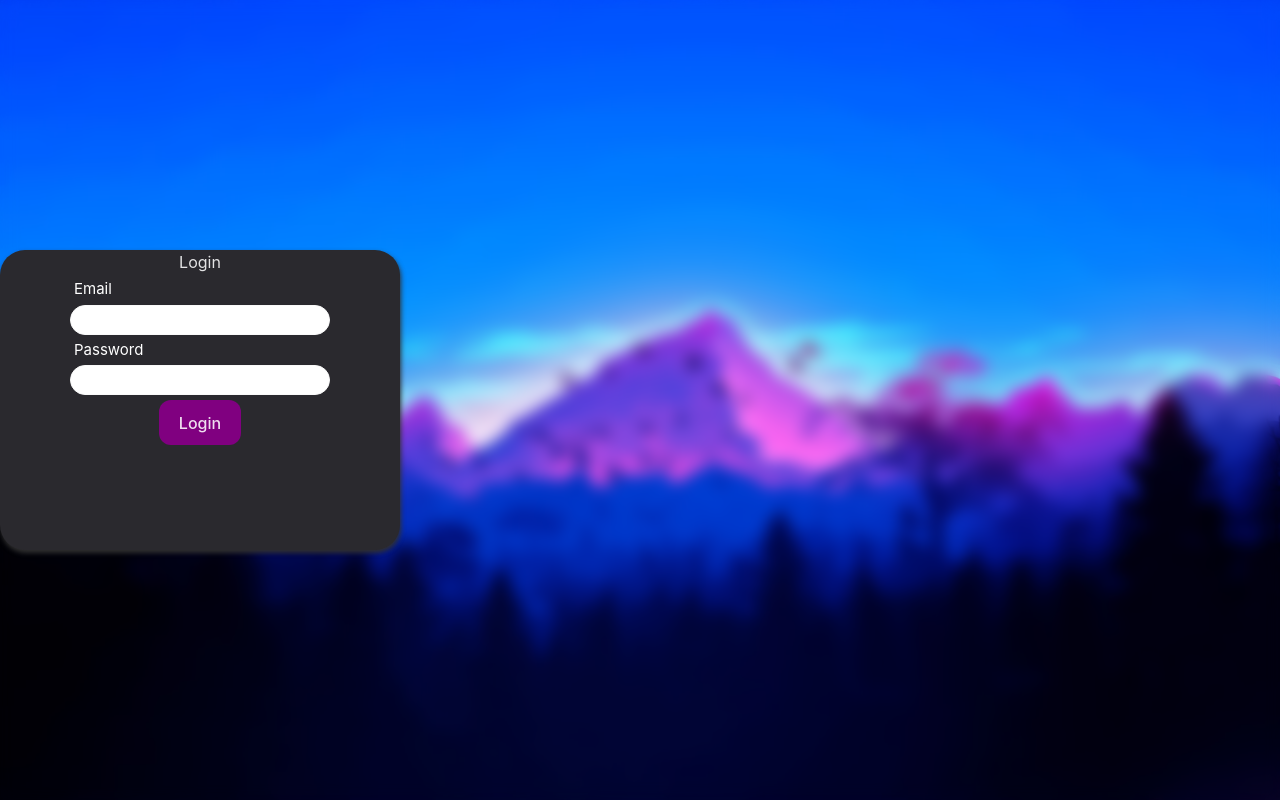
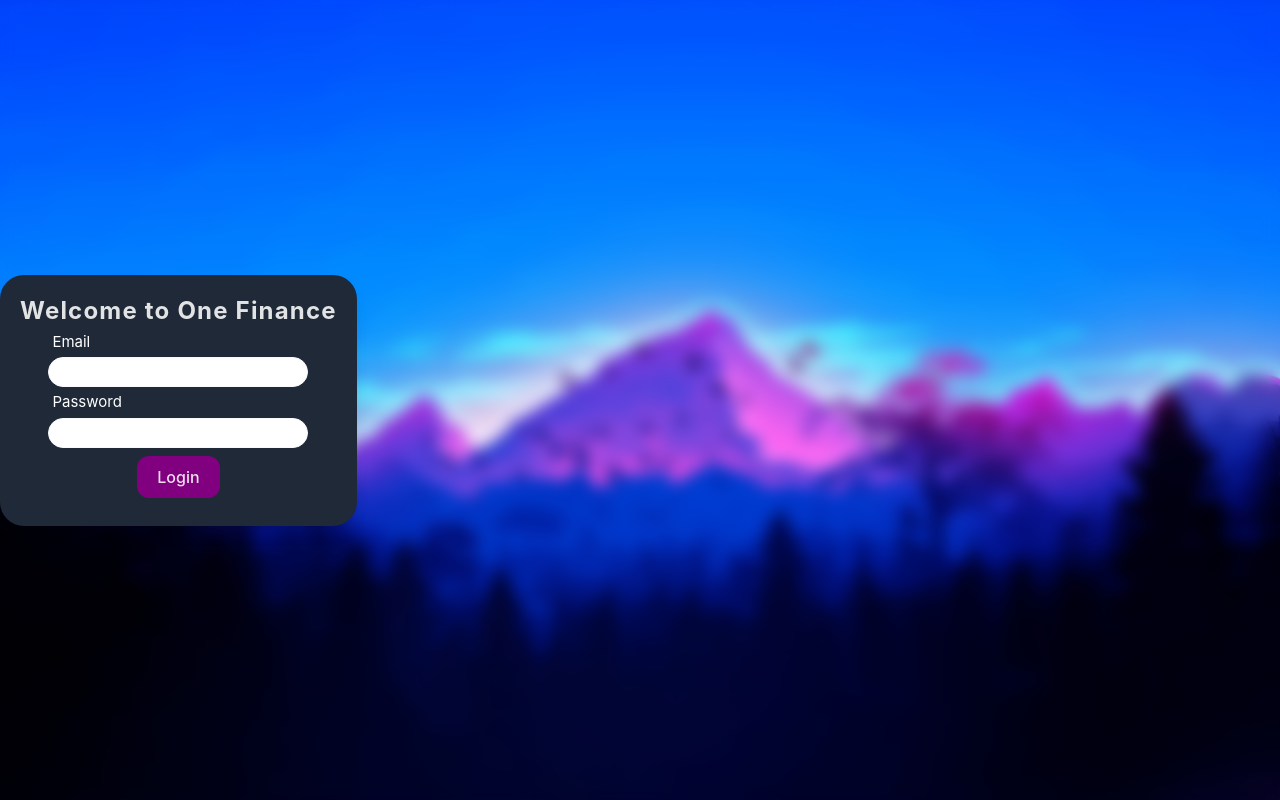
Before and after one commit to GLeonidasG/one_finance_frontend, a React (Vite) app: page /login in a window 1280 px wide. Built offline with nearby package versions, Linux system fonts and the light colour scheme.

Commit message:
refactor: login components to use tailwind

```diff
--- a/src/login/index.tsx
+++ b/src/login/index.tsx
@@ -1,4 +1,6 @@
 import { useState } from "react"
+import { redirect } from "react-router-dom"
+import { authentication } from "../main"
 
 type FormInputProps = {
   inputType: string,
@@ -40,12 +42,14 @@ export function FormInput({ inputType, label, onChange, value }: FormInputProps)
 
 type ButtonProps = {
   label?: string,
-    onClick?: Function
+  onClick?: Function,
+  className?: string
 }
 
-export function Button({ label, onClick }: ButtonProps) {
+export function Button({ label, onClick, className }: ButtonProps) {
   return (
     <button
+      className={className}
       onClick={() =>
         onClick
           ? onClick()
@@ -53,16 +57,10 @@ export function Button({ label, onClick }: ButtonProps) {
             console.log("event not captured");
           }
       }
-        style={{ marginTop: 5, marginBottom: 5 }}
     >
       {label}
     </button>
   );
-}
-
-const USER_AUTH_STORAGE_KEY = "user_auth"
-export async function setUser(user: {email: string, password: string}): Promise<void> {
-  localStorage.setItem(USER_AUTH_STORAGE_KEY, JSON.stringify(user));
 }
 
 export default function LoginPage() {
@@ -70,23 +68,9 @@ export default function LoginPage() {
   const [email, setEmail] = useState("")
   const [password, setPassword] = useState("")
 
-    console.table({ email, password });
   return (
-      <div
-        style={{
-          backgroundColor: "#2A292E",
-          display: "flex",
-          flexDirection: "column",
-          justifyContent: "start",
-          alignItems: "center",
-          minWidth: 400,
-          height: 300,
-          borderRadius: 25,
-          boxShadow: "1px 3px 5px #303030",
-          alignSelf: "center",
-        }}
-      >
-        <h2>Login</h2>
+    <div className="flex flex-col items-center self-center justify-start p-5 bg-gray-800 shadow-lg min-w-fit min-h-fit rounded-3xl">
+      <h2 className="text-2xl font-bold tracking-wider text-center">Welcome to One Finance</h2>
       <FormInput
         inputType="email"
         label="Email"
@@ -98,9 +82,12 @@ export default function LoginPage() {
         onChange={(value) => setPassword(value as string)}
       />
       <Button
+        className="flex flex-1 py-2 m-2 max-h-fit"
         onClick={() => {
-            setUser({ email, password });
-            console.log(localStorage.getItem(USER_AUTH_STORAGE_KEY));
+          // const isAuthenticated = authentication.authenticate({ username: email, password })
+          // if (isAuthenticated) {
+          //   redirect("/dashboard")
+          // }
         }}
         label="Login"
       />
```
Lines whose indentation alone changed are shown as unchanged.
